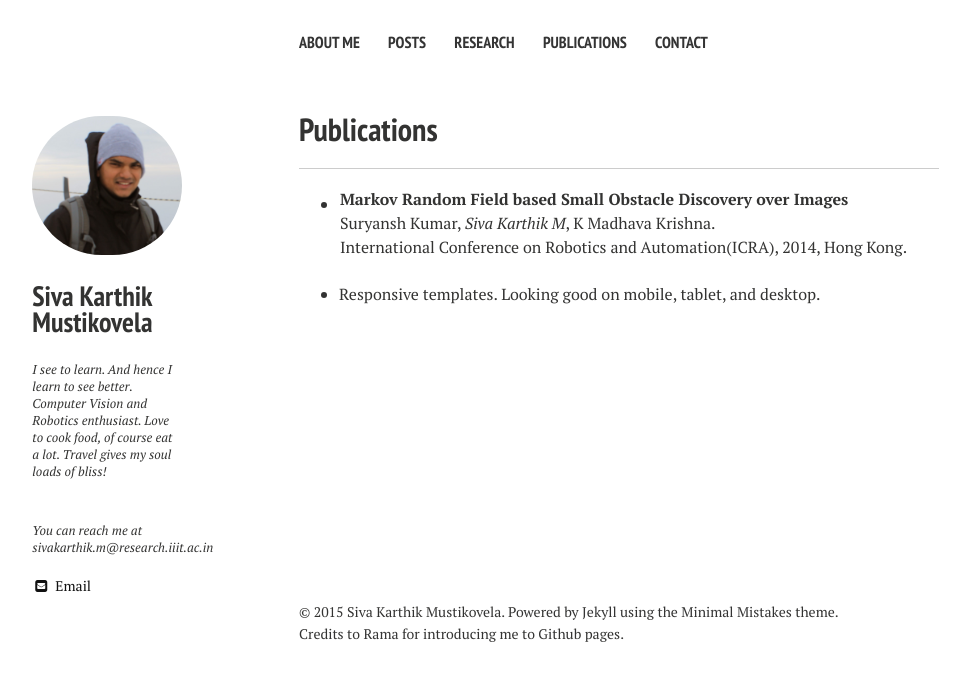
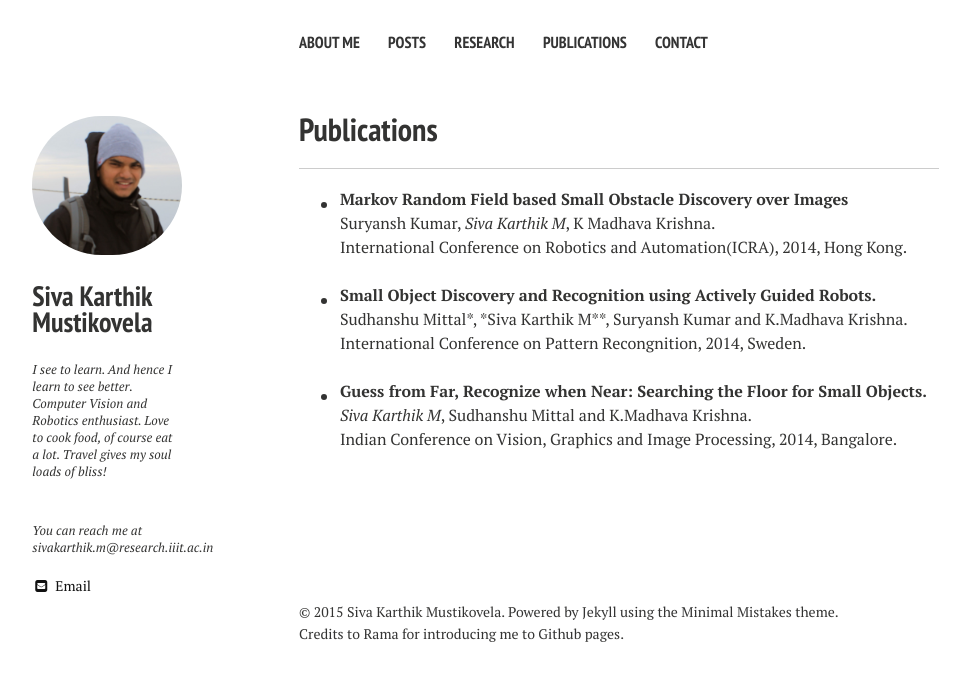
Before and after one commit to sivakm/sivakm.github.io, a Jekyll site: the page built from Publications/index.md, in a window 1280 px wide. Shown: the top 681 px of the page, without its empty margins (21-991 px from the left). Built offline with Jekyll 4.4.1, drawn with Linux system fonts in a browser that asks for light colours; nearby versions of some CDN libraries.

Commit message:
17feb915

```diff
--- a/Publications/index.md
+++ b/Publications/index.md
@@ -11,6 +11,11 @@ excerpt: "A List of Publications"
  | International Conference on Robotics and Automation(ICRA), 2014, Hong Kong.|
 
 
+*| **Small Object Discovery and Recognition using Actively Guided Robots.**   |
+ |  Sudhanshu Mittal*, *Siva Karthik M**, Suryansh Kumar and K.Madhava Krishna.   |
+ | International Conference on Pattern Recongnition, 2014, Sweden.|
 
 
-* Responsive templates. Looking good on mobile, tablet, and desktop.
+*| **Guess from Far, Recognize when Near: Searching the Floor for Small Objects.**   |
+ | *Siva Karthik M*, Sudhanshu Mittal and K.Madhava Krishna.  |
+ | Indian Conference on Vision, Graphics and Image Processing, 2014, Bangalore.|
```
